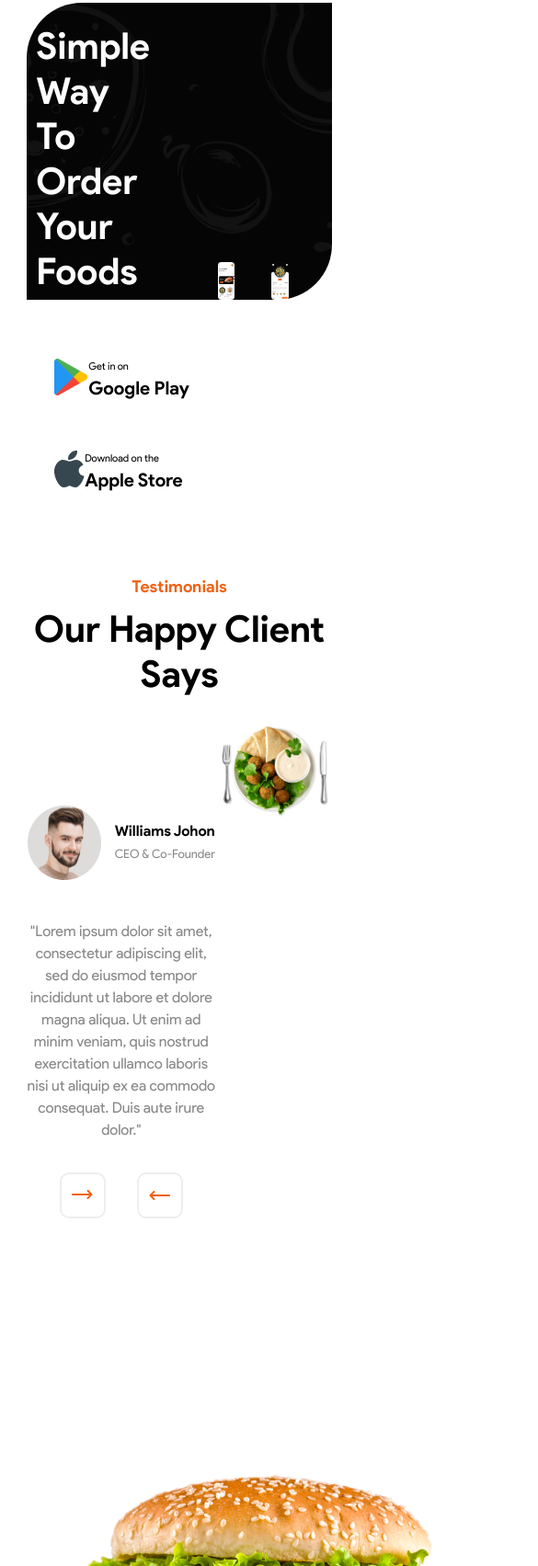
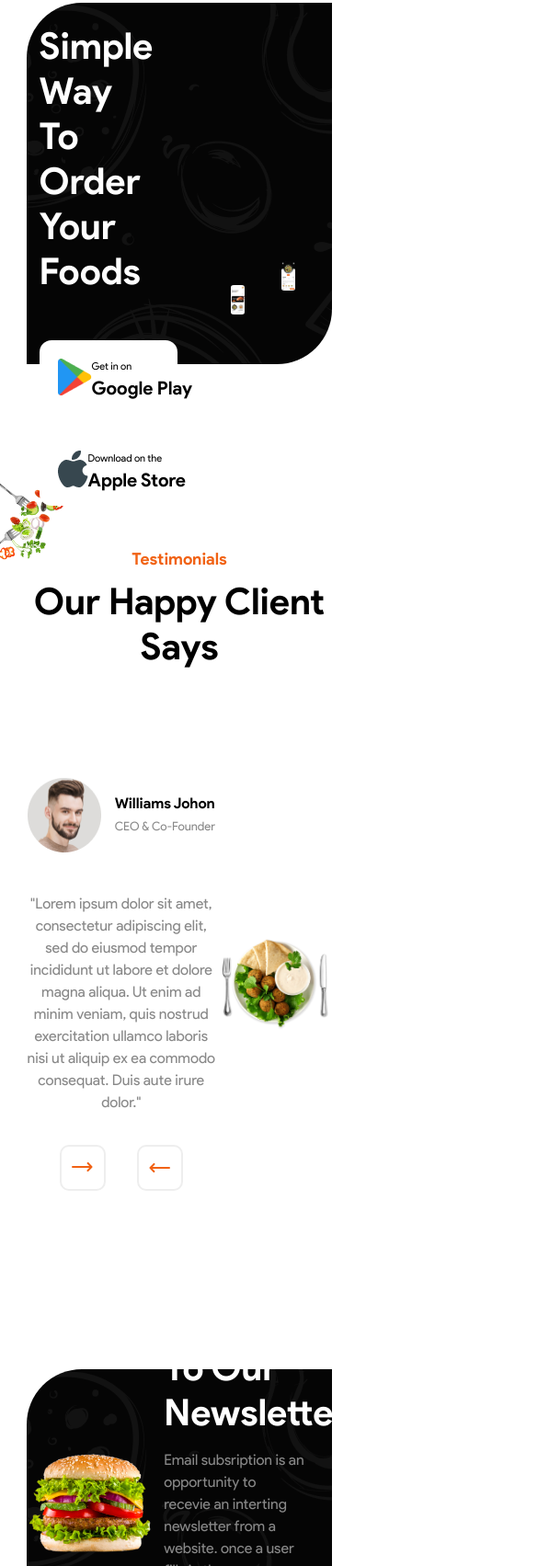
Before and after one commit to maria-kovalenko/food-bill, a website: page app/index.html in a window 390 px wide. Shown: the part 4800-6503 px from the top of the page at 92% size, 585 px wide, since content can reach past the window. Drawn offline with Linux system fonts and the light colour scheme; files whose address does not match are found by name.

Commit message:
добавлена адаптивность для footer, изменены отступы снизу у секций order и testimonals

```diff
--- a/app/index.html
+++ b/app/index.html
@@ -360,12 +360,12 @@
 
       <!------------------------ section order ------------------------->
 
-      <section class="order">
+      <section class="order black-bg">
 
-        <div class="order__bg">
+        <div class="order__wrapper-common">
           <h1 class="order__title title">Simple Way To Order Your Foods</h1>
 
-          <div class="order__wrapper">
+          <div class="order__wrapper-content">
             <div class="order__button-wrapper">
             <a
               href="https://play.google.com/store/games?hl=ru&gl=US"
@@ -419,7 +419,7 @@
 
       <section class="testimonials">
         <div class="testimonials__image-wrapper">
-          <img class="testimonials__image" src="./img/testimonals-bg.png" />
+          <img class="testimonials__image" src="../img/testimonals-bg.png" />
         </div>
         <div class="section__position-title">
           <h4 class="section__name">Testimonials</h4>
@@ -522,8 +522,8 @@
 
       <!------------------------ section subscribe ------------------------->
 
-      <section class="subscribe">
-        <div class="subscribe__wrapper order__bg">
+      <section class="subscribe black-bg">
+        <div class="subscribe__wrapper">
           <div class="subscribe__image-wrapper">
             <img src="./img/subscribe-img.png" width="460" height="460" />
           </div>
--- a/app/styles/sass/style.scss
+++ b/app/styles/sass/style.scss
@@ -698,16 +698,20 @@ input[type="radio"].visually-hidden {
 
 .order {
   position: relative;
-  height: 300px;
-  margin-bottom: 300px;
+  height: 370px;
+  margin-bottom: 200px;
+}
+
+.black-bg {
   background: url(../../../img/black-bg-order.png);
-  padding: 7% 0 0 3%;
+  padding: 7% 0 0 0;
   border-radius: 60px 0 60px 0;
 }
 
-.order__bg {
+.order__wrapper-common {
   position: absolute;
-  width: 95%;
+  width: 96%;
+  left: 4%;
 }
 
 .order__title {
@@ -724,7 +728,7 @@ input[type="radio"].visually-hidden {
   }
 }
 
-.order__wrapper {
+.order__wrapper-content {
   display: flex;
   justify-content: space-between;
 }
@@ -733,7 +737,7 @@ input[type="radio"].visually-hidden {
   display: flex;
   flex-wrap: wrap;
   height: 100%;
-  width: 50%;
+  width: 53%;
 }
 
 .order__button {
@@ -764,12 +768,6 @@ input[type="radio"].visually-hidden {
   }
 }
 
-@media (min-width: 768px) and (max-width: 1279px) {
-  .order__button {
-    height: auto;
-  }
-}
-
 .order__text {
   min-width: 110px;
   margin: 0;
@@ -788,7 +786,7 @@ input[type="radio"].visually-hidden {
 
 .order__photo-menu {
   width: 277px;
-  margin-top: -27%;
+  margin-top: -19%;
   margin-right: 40px;
   margin-left: 40px;
 }
@@ -802,7 +800,7 @@ input[type="radio"].visually-hidden {
 // ------------------------ testimonials -------------------------
 
 .testimonials {
-  margin-bottom: 150px;
+  margin-bottom: 100px;
 }
 
 .testimonials__image-wrapper {
@@ -813,8 +811,23 @@ input[type="radio"].visually-hidden {
   position: absolute;
   width: 28%;
   top: -80px;
-  left: -140px;
+  left: -10%;
   z-index: -1;
+}
+
+@media (min-width: 1279px) {
+  .testimonials__image {
+    width: 25%;
+    top: -130px;
+  }
+}
+
+@media (min-width: 1650px) {
+  .testimonials__image {
+    width: 37%;
+    top: -130px;
+    left: -34%;
+  }
 }
 
 .testimonials__title {
@@ -825,6 +838,7 @@ input[type="radio"].visually-hidden {
 .testimonials__wrapper {
   display: flex;
   justify-content: space-between;
+  align-items: center;
 }
 
 .testimonials__left-wrapper {
@@ -896,27 +910,28 @@ input[type="radio"].visually-hidden {
 // ------------------------ subscribe -------------------------
 
 .subscribe {
+  position: relative;
+  height: 270px;
   margin-bottom: 100px;
 }
 
 .subscribe__wrapper {
-  position: relative;
+  position: absolute;
   display: flex;
-
-  padding: 0;
+  width: 100%;
+  height: 100%;
+  justify-content: space-between;
+  align-items: center;
+  top: 0;
 }
 
 .subscribe__image-wrapper {
-  position: absolute;
-  top: calc(50% - 250px);
-  width: 460px;
-  margin-left: 30px;
+  width: 42%;
 }
 
 .subscribe__text-wrapper {
-  width: 505px;
-  margin-left: auto;
-  margin-right: 70px;
+  width: 46%;
+  margin-right: 30px;
   padding-top: 50px;
   padding-bottom: 50px;
 }
@@ -992,6 +1007,7 @@ input[type="radio"].visually-hidden {
 .page-footer__wrapper {
   position: relative;
   display: flex;
+  flex-wrap: wrap;
   justify-content: space-between;
   margin: 0 auto;
   padding: 100px 0 136px 0;
@@ -1010,6 +1026,12 @@ input[type="radio"].visually-hidden {
   }
 }
 
+@media (min-width: 768px) and (max-width: 953px) {
+  .page-footer__wrapper {
+    justify-content: space-evenly;
+  }
+}
+
 .weinsocial__logo {
   display: inline-block;
   margin-bottom: 24px;
@@ -1023,14 +1045,14 @@ input[type="radio"].visually-hidden {
 }
 
 .weinsocial__social {
-  width: 270px;
+  // width: 270px;
   margin-top: 23px;
   margin-bottom: 10px;
 }
 
-.opening-hours__text {
-  width: 216px;
-}
+// .opening-hours__text {
+//   width: 216px;
+// }
 
 .opening-hours__title,
 .user-link__title,
```
Also changed, not shown: app/js/main.js (added), app/styles/css/style.css.
